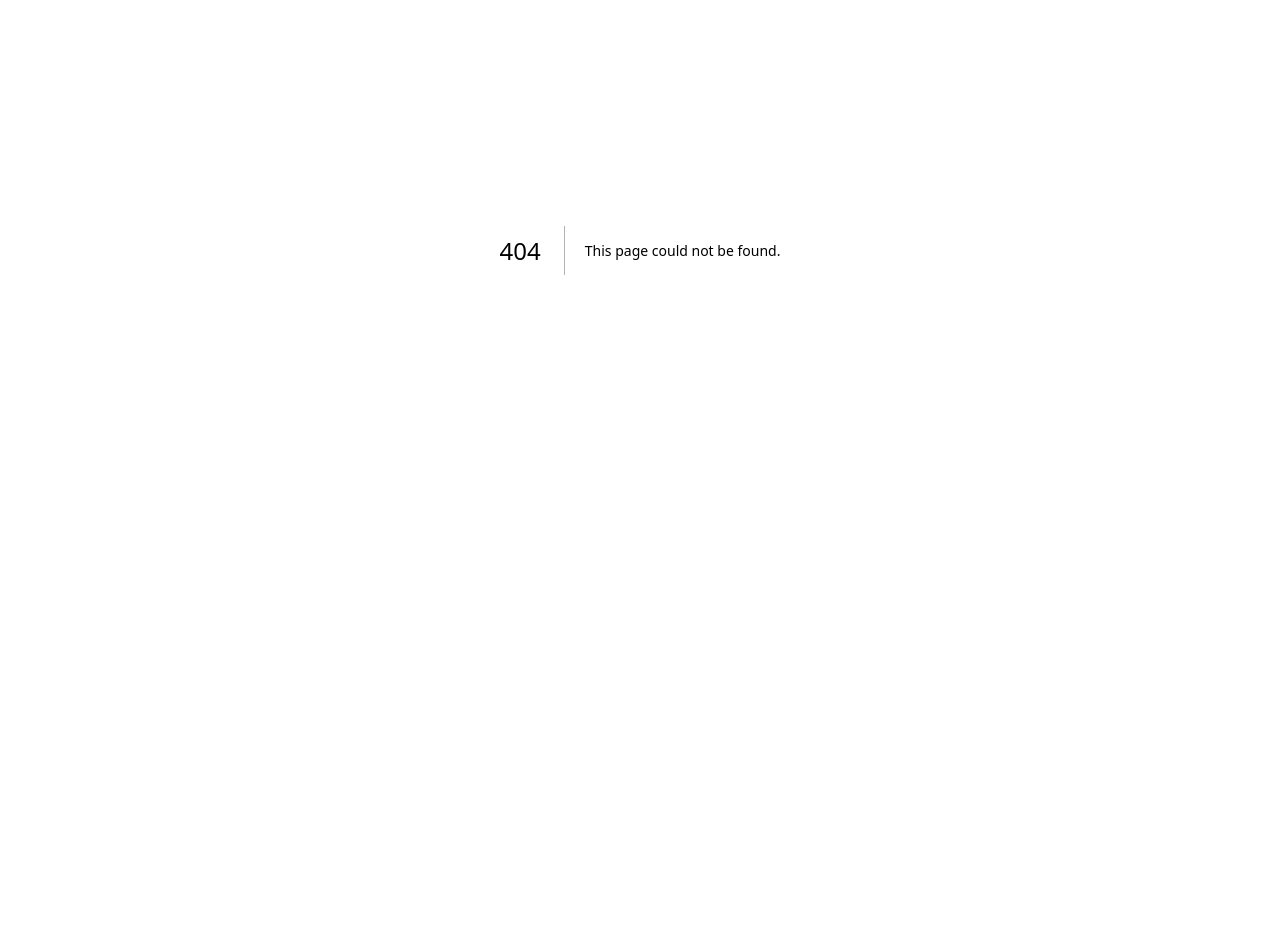
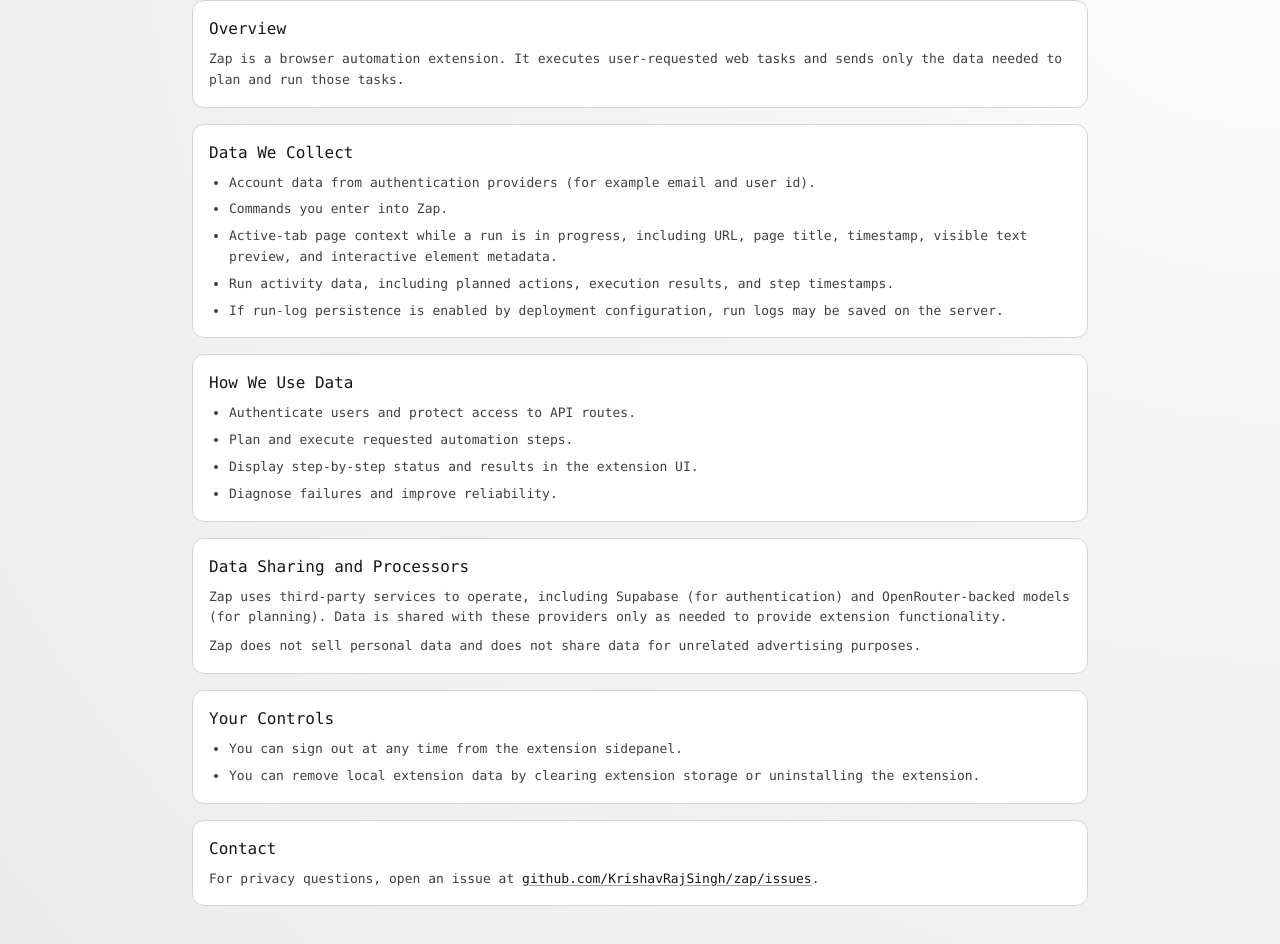
Before and after one commit to KrishavRajSingh/zap, a Next.js app: page /privacy in a window 1280 px wide. Before the commit this address had no page. Shown: the part 150-1094 px from the top of the page. Before the commit the page ends 800 px from the top, so only its background shows below. Built offline with nearby package versions, Linux system fonts and the light colour scheme.

Commit message:
privacy policy

```diff
--- a/src/pages/index.tsx
+++ b/src/pages/index.tsx
@@ -102,6 +102,11 @@
           </div>
 
           <div className="flex flex-wrap items-center gap-2">
+            <a
+              className="rounded-md border border-neutral-300 bg-white px-3 py-1.5 text-[11px] uppercase tracking-[0.1em] text-neutral-700 transition hover:-translate-y-px"
+              href="/privacy">
+              Privacy
+            </a>
             <a
               className="inline-flex items-center gap-1.5 rounded-md border border-neutral-300 bg-white px-3 py-1.5 text-[11px] uppercase tracking-[0.1em] text-neutral-700 transition hover:-translate-y-px"
               href="https://github.com/KrishavRajSingh/zap"
--- /dev/null
+++ b/src/pages/privacy.tsx
@@ -0,0 +1,110 @@
+const updatedAt = "March 21, 2026"
+
+function PrivacyPage() {
+  return (
+    <main className="min-h-screen px-4 pb-10 pt-5 text-neutral-900 sm:px-8">
+      <div className="mx-auto flex w-full max-w-4xl flex-col gap-4">
+        <header className="animate-rise rounded-xl border border-neutral-300 bg-white p-4">
+          <p className="m-0 text-[11px] uppercase tracking-[0.1em] text-neutral-500">
+            Zap
+          </p>
+          <h1 className="m-0 mt-1 text-2xl tracking-[-0.02em]">
+            Privacy Policy
+          </h1>
+          <p className="m-0 mt-2 text-[13px] text-neutral-600">
+            Last updated: {updatedAt}
+          </p>
+        </header>
+
+        <section className="animate-rise [animation-delay:70ms] [animation-fill-mode:both] rounded-xl border border-neutral-300 bg-white p-4 text-[13px] leading-[1.6] text-neutral-700">
+          <h2 className="m-0 text-base text-neutral-900">Overview</h2>
+          <p className="m-0 mt-2">
+            Zap is a browser automation extension. It executes user-requested
+            web tasks and sends only the data needed to plan and run those
+            tasks.
+          </p>
+        </section>
+
+        <section className="animate-rise [animation-delay:120ms] [animation-fill-mode:both] rounded-xl border border-neutral-300 bg-white p-4 text-[13px] leading-[1.6] text-neutral-700">
+          <h2 className="m-0 text-base text-neutral-900">Data We Collect</h2>
+          <ul className="m-0 mt-2 list-disc space-y-1.5 pl-5">
+            <li>
+              Account data from authentication providers (for example email and
+              user id).
+            </li>
+            <li>Commands you enter into Zap.</li>
+            <li>
+              Active-tab page context while a run is in progress, including URL,
+              page title, timestamp, visible text preview, and interactive
+              element metadata.
+            </li>
+            <li>
+              Run activity data, including planned actions, execution results,
+              and step timestamps.
+            </li>
+            <li>
+              If run-log persistence is enabled by deployment configuration, run
+              logs may be saved on the server.
+            </li>
+          </ul>
+        </section>
+
+        <section className="animate-rise [animation-delay:170ms] [animation-fill-mode:both] rounded-xl border border-neutral-300 bg-white p-4 text-[13px] leading-[1.6] text-neutral-700">
+          <h2 className="m-0 text-base text-neutral-900">How We Use Data</h2>
+          <ul className="m-0 mt-2 list-disc space-y-1.5 pl-5">
+            <li>Authenticate users and protect access to API routes.</li>
+            <li>Plan and execute requested automation steps.</li>
+            <li>
+              Display step-by-step status and results in the extension UI.
+            </li>
+            <li>Diagnose failures and improve reliability.</li>
+          </ul>
+        </section>
+
+        <section className="animate-rise [animation-delay:220ms] [animation-fill-mode:both] rounded-xl border border-neutral-300 bg-white p-4 text-[13px] leading-[1.6] text-neutral-700">
+          <h2 className="m-0 text-base text-neutral-900">
+            Data Sharing and Processors
+          </h2>
+          <p className="m-0 mt-2">
+            Zap uses third-party services to operate, including Supabase (for
+            authentication) and OpenRouter-backed models (for planning). Data is
+            shared with these providers only as needed to provide extension
+            functionality.
+          </p>
+          <p className="m-0 mt-2">
+            Zap does not sell personal data and does not share data for
+            unrelated advertising purposes.
+          </p>
+        </section>
+
+        <section className="animate-rise [animation-delay:270ms] [animation-fill-mode:both] rounded-xl border border-neutral-300 bg-white p-4 text-[13px] leading-[1.6] text-neutral-700">
+          <h2 className="m-0 text-base text-neutral-900">Your Controls</h2>
+          <ul className="m-0 mt-2 list-disc space-y-1.5 pl-5">
+            <li>You can sign out at any time from the extension sidepanel.</li>
+            <li>
+              You can remove local extension data by clearing extension storage
+              or uninstalling the extension.
+            </li>
+          </ul>
+        </section>
+
+        <section className="animate-rise [animation-delay:320ms] [animation-fill-mode:both] rounded-xl border border-neutral-300 bg-white p-4 text-[13px] leading-[1.6] text-neutral-700">
+          <h2 className="m-0 text-base text-neutral-900">Contact</h2>
+          <p className="m-0 mt-2">
+            For privacy questions, open an issue at{" "}
+            <a
+              className="text-neutral-900 underline decoration-neutral-400 underline-offset-2"
+              href="https://github.com/KrishavRajSingh/zap/issues"
+              rel="noreferrer"
+              target="_blank">
+              github.com/KrishavRajSingh/zap/issues
+            </a>
+            .
+          </p>
+        </section>
+      </div>
+    </main>
+  )
+}
+
+export default PrivacyPage
```
